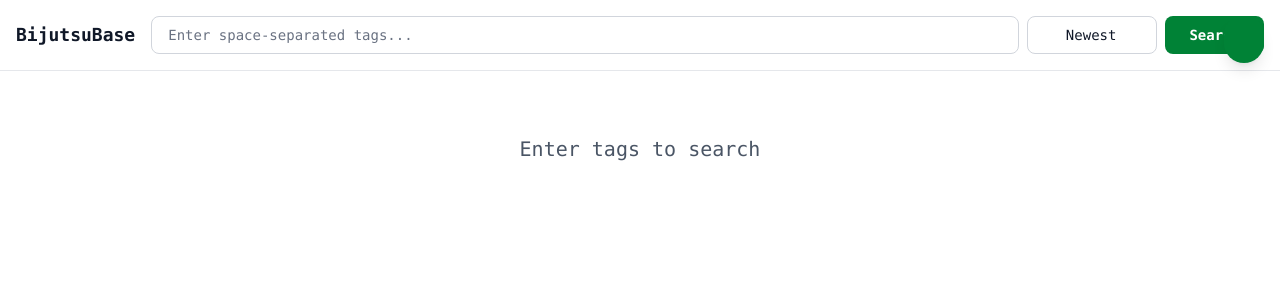
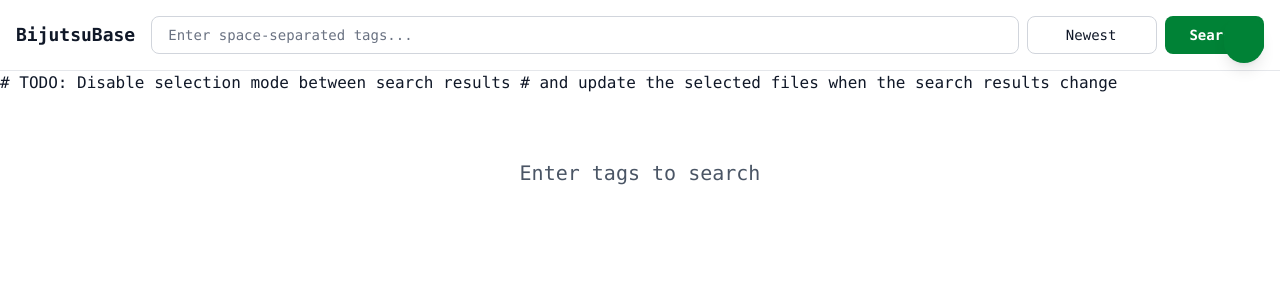
Before and after one commit to compile10/BijutsuBase, a SvelteKit app in the folder clients/bijutsubase-web/: page /search in a window 1280 px wide. Shown: the top 300 px of the page. Built offline with nearby package versions, Linux system fonts and the light colour scheme; some icons are missing.

Commit message:
Add TODO for selection mode updates in search results

```diff
--- a/clients/bijutsubase-web/src/routes/search/+page.svelte
+++ b/clients/bijutsubase-web/src/routes/search/+page.svelte
@@ -217,6 +217,8 @@
 		</div>
 	</div>
 
+	# TODO: Disable selection mode between search results
+	# and update the selected files when the search results change
 	<!-- Selection Mode Bar -->
 	{#if isSelectMode}
 		<div
```
